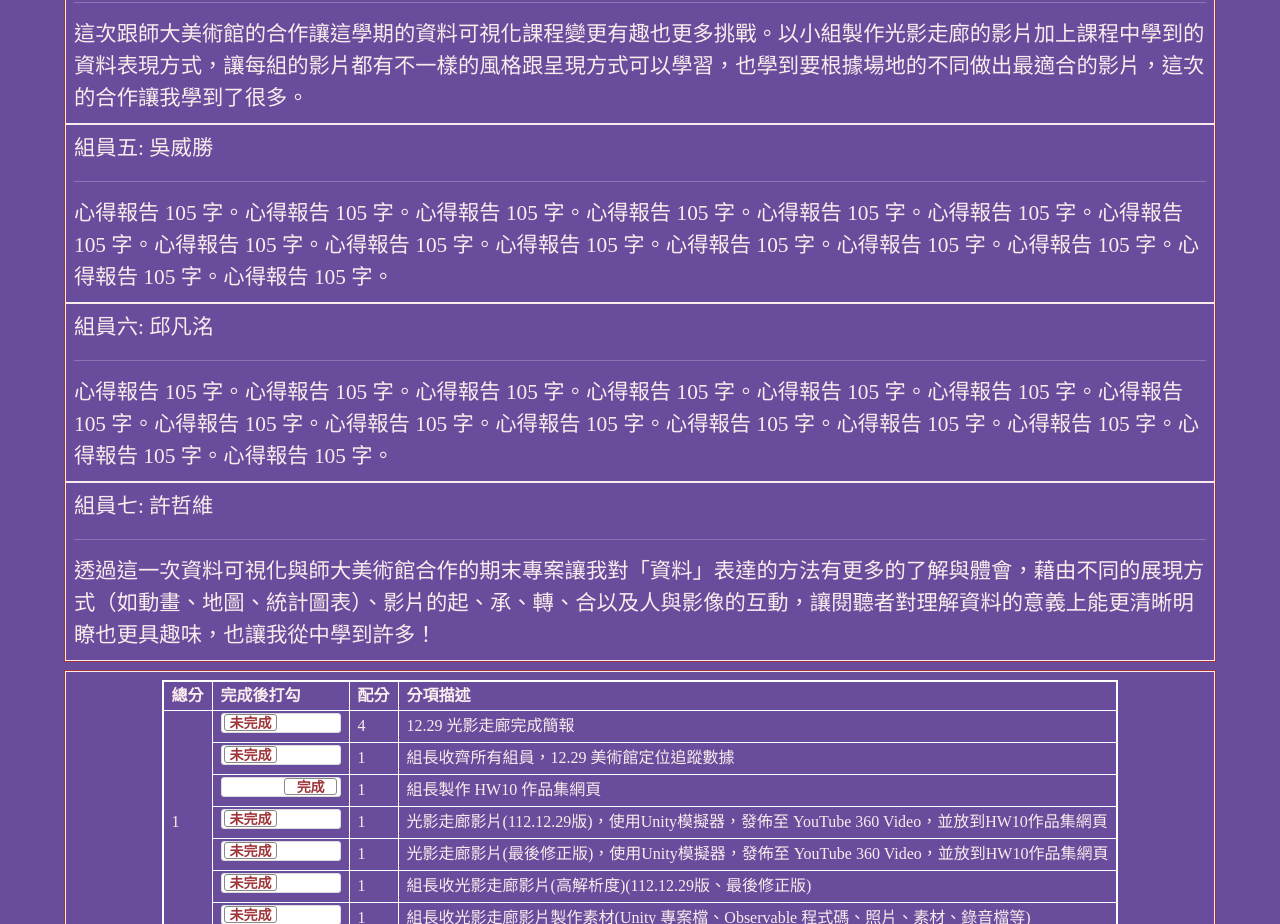
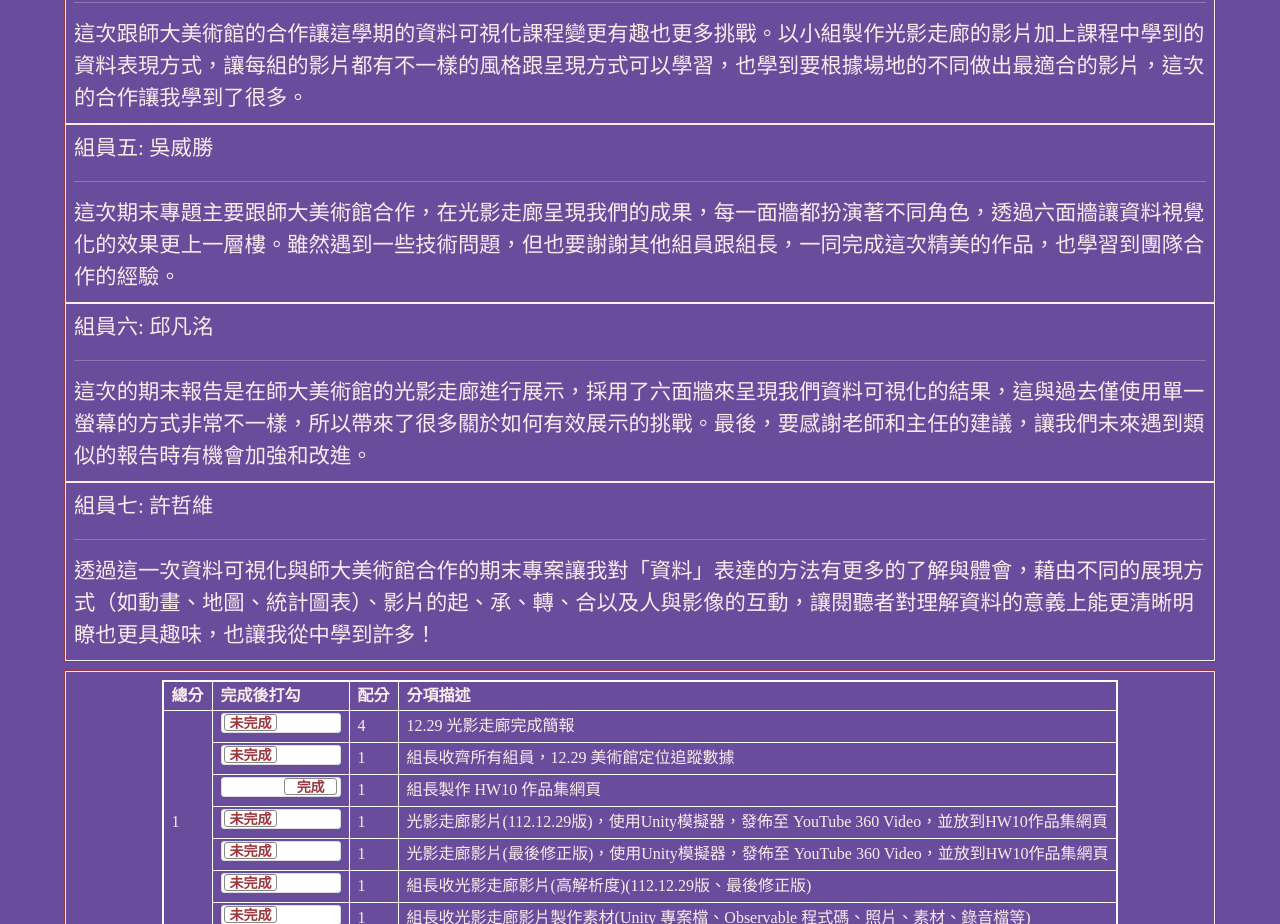
Before and after one commit to LINlisen/vis2023f, a plain HTML site: page hw10/index.html in a window 1280 px wide. Shown: the part 800-1724 px from the top of the page. Drawn offline with nearby package versions, Linux system fonts and the light colour scheme.

Commit message:
Update index.html

```diff
--- a/hw10/index.html
+++ b/hw10/index.html
@@ -200,11 +200,11 @@
     </div>
     <div class="col-md-12 twenty">
       組員五: 吳威勝<hr>
-      心得報告 105 字。心得報告 105 字。心得報告 105 字。心得報告 105 字。心得報告 105 字。心得報告 105 字。心得報告 105 字。心得報告 105 字。心得報告 105 字。心得報告 105 字。心得報告 105 字。心得報告 105 字。心得報告 105 字。心得報告 105 字。心得報告 105 字。
+      這次期末專題主要跟師大美術館合作，在光影走廊呈現我們的成果，每一面牆都扮演著不同角色，透過六面牆讓資料視覺化的效果更上一層樓。雖然遇到一些技術問題，但也要謝謝其他組員跟組長，一同完成這次精美的作品，也學習到團隊合作的經驗。
     </div>
     <div class="col-md-12 twenty">
       組員六: 邱凡洺<hr>
-      心得報告 105 字。心得報告 105 字。心得報告 105 字。心得報告 105 字。心得報告 105 字。心得報告 105 字。心得報告 105 字。心得報告 105 字。心得報告 105 字。心得報告 105 字。心得報告 105 字。心得報告 105 字。心得報告 105 字。心得報告 105 字。心得報告 105 字。
+      這次的期末報告是在師大美術館的光影走廊進行展示，採用了六面牆來呈現我們資料可視化的結果，這與過去僅使用單一螢幕的方式非常不一樣，所以帶來了很多關於如何有效展示的挑戰。最後，要感謝老師和主任的建議，讓我們未來遇到類似的報告時有機會加強和改進。
     </div>
     <div class="col-md-12 twenty">
       組員七: 許哲維<hr>
```
